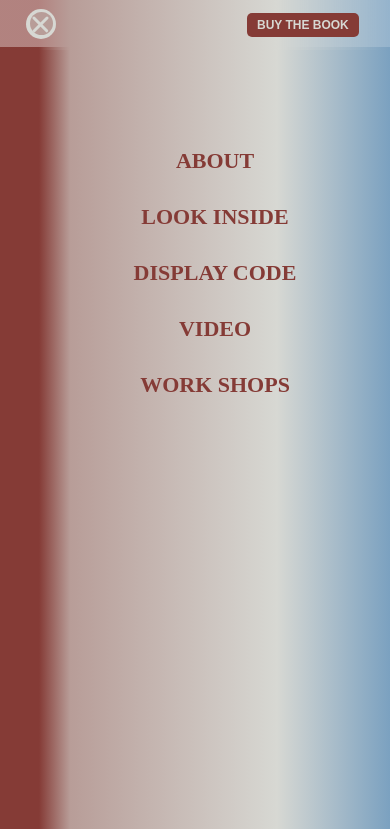
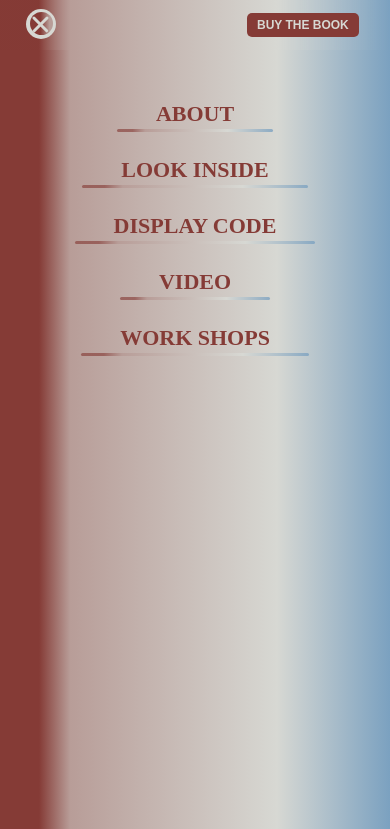
Before and after one commit to Dove-white/Books-important, a plain HTML site: page index.html in a window 390 px wide. Both pictures are taken after a click on the element 46 px from the left and 25 px from the top of the page. Shown: the top 829 px of the page. Drawn offline with Linux system fonts and the light colour scheme.

Commit message:
changed nav-bar on phone content to flow from y

```diff
--- a/css/style.css
+++ b/css/style.css
@@ -25,11 +25,11 @@
 }
 
 .nav-for-phone {
-  height: 100%;
-  width: 0;
+  height: 0;
+  width: 100%;
   position: fixed;
   z-index: 1;
-  top: 46.6px;
+  top: 0;
   left: 0;
   background: var(--brown);
   background: linear-gradient(
@@ -39,7 +39,7 @@
     rgb(215, 216, 211) 71%,
     rgb(123, 161, 192) 100%
   );
-  overflow-x: hidden;
+  overflow-y: hidden;
   transition: 0.5s;
 }
 
@@ -93,7 +93,8 @@
   border-radius: 50%;
   top: 3.5px;
   left: 3.5px;
-  background: rgba(184, 157, 152, 1) 18%;
+  background: rgb(133,59,54);
+background: linear-gradient(90deg, rgba(133,59,54,1) 46%, rgba(184,157,152,1) 85%);
 }
 
 .change .bar1 {
@@ -163,6 +164,10 @@
     color: var(--white);
   }
 
+  .nav-for-phone-content {
+    padding-inline-start: 0;
+  }
+
   .list,
   .link {
     font-size: 22px;
@@ -174,6 +179,19 @@
   .link {
     width: 100%;
     padding: 0 10%;
+  }
+
+  .nav-for-phone .link::after {
+  content: "";
+  position: absolute;
+  left: 0;
+  bottom: -6px;
+  height: 3px;
+  width: 100%;
+  border-radius: 3px;
+  background: var(--brown);
+  background: var(--gradient-brown);
+  transform: scaleX(1);
   }
 }
 
--- a/index.js
+++ b/index.js
@@ -3,10 +3,10 @@ let myList = false;
 
 function openCloseNav() {
   if (myList == false) {
-    myNav.style.width = "100%";
+    myNav.style.height = "100%";
     myList = true;
   } else if (myList == true) {
-    myNav.style.width = "0%";
+    myNav.style.height = "0%";
     myList = false;
   }
 }
```
